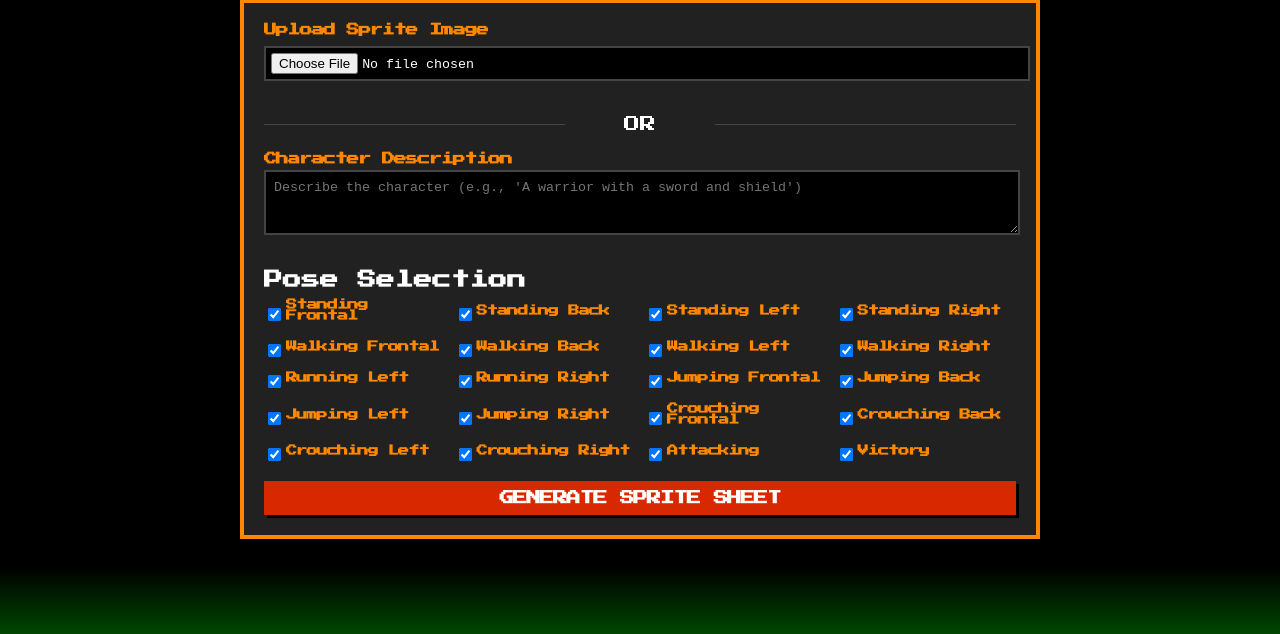
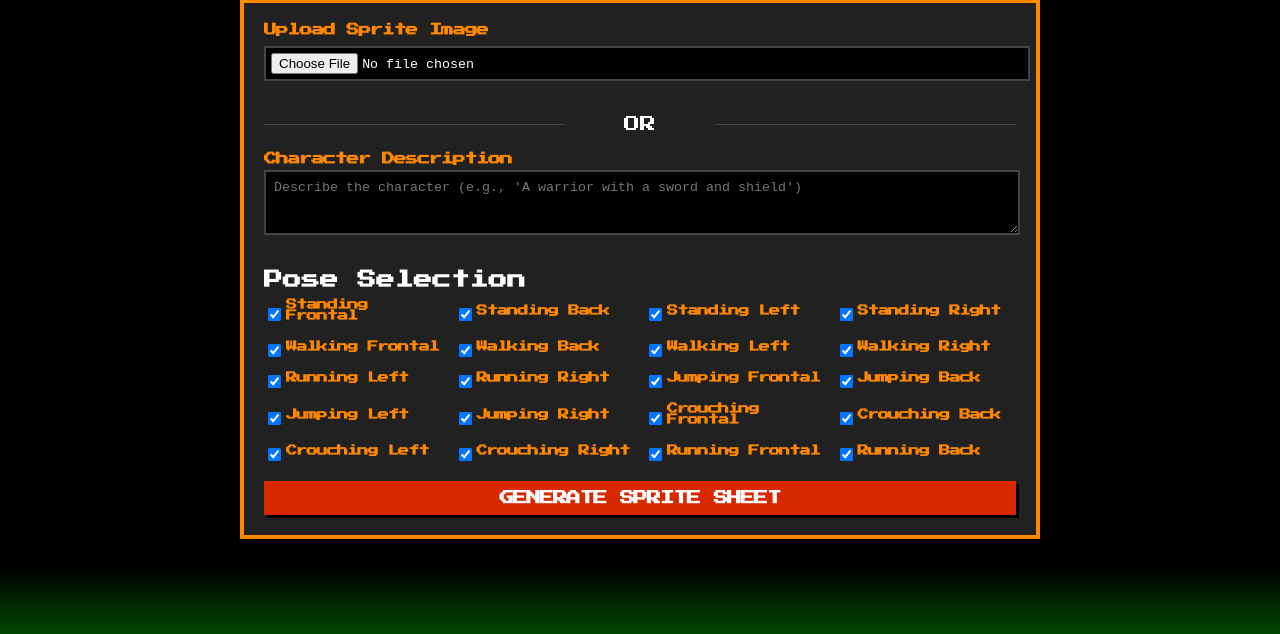
Before and after one commit to MatthewPDingle/nes-sprite-generator, a Flask app: page /spritesheet in a window 1280 px wide. Shown: the part 189-823 px from the top of the page. Run offline with Flask 3, Linux system fonts and the light colour scheme.

Commit message:
UI improvements for sprite sheet generation

```diff
--- a/nes_sprite_generator/webapp/templates/index.html
+++ b/nes_sprite_generator/webapp/templates/index.html
@@ -193,6 +193,9 @@
 <body>
     <h1>NES Sprite Generator</h1>
     <p style="text-align: center;">Generate NES-style pixel art using LLMs</p>
+    <p style="text-align: center;">
+        <a href="/spritesheet" style="color: #00AA00; text-decoration: none; font-size: 0.8em;">Create Sprite Sheets →</a>
+    </p>
 
     <div class="form-section">
         <form id="sprite-form">
@@ -407,7 +410,7 @@
                                 spriteSheetBtn.className = 'download-btn';
                                 spriteSheetBtn.style.marginTop = '5px';
                                 spriteSheetBtn.style.backgroundColor = '#007000';
-                                spriteSheetBtn.textContent = 'GENERATE SPRITE SHEET';
+                                spriteSheetBtn.textContent = 'GEN. SPRITE SHEET';
                                 spriteSheetBtn.onclick = function() {
                                     const description = document.getElementById('prompt').value;
                                     window.location.href = `/spritesheet?image=${encodeURIComponent(imageUrl)}&description=${encodeURIComponent(description)}`;
--- a/nes_sprite_generator/webapp/templates/spritesheet.html
+++ b/nes_sprite_generator/webapp/templates/spritesheet.html
@@ -113,7 +113,7 @@
 
         .reference-sprite img {
             image-rendering: pixelated;
-            max-width: 200px;
+            width: 50%;
             margin-bottom: 10px;
             background-color: #000;
             border: 2px solid #444;
@@ -375,12 +375,12 @@
                     <label for="pose-18">Crouching Right</label>
                 </div>
                 <div class="pose-checkbox">
-                    <input type="checkbox" id="pose-19" name="poses" value="Attacking Pose" checked>
-                    <label for="pose-19">Attacking</label>
+                    <input type="checkbox" id="pose-19" name="poses" value="Running Frontal View" checked>
+                    <label for="pose-19">Running Frontal</label>
                 </div>
                 <div class="pose-checkbox">
-                    <input type="checkbox" id="pose-20" name="poses" value="Victory Pose" checked>
-                    <label for="pose-20">Victory</label>
+                    <input type="checkbox" id="pose-20" name="poses" value="Running Back View" checked>
+                    <label for="pose-20">Running Back</label>
                 </div>
             </div>
 
```
